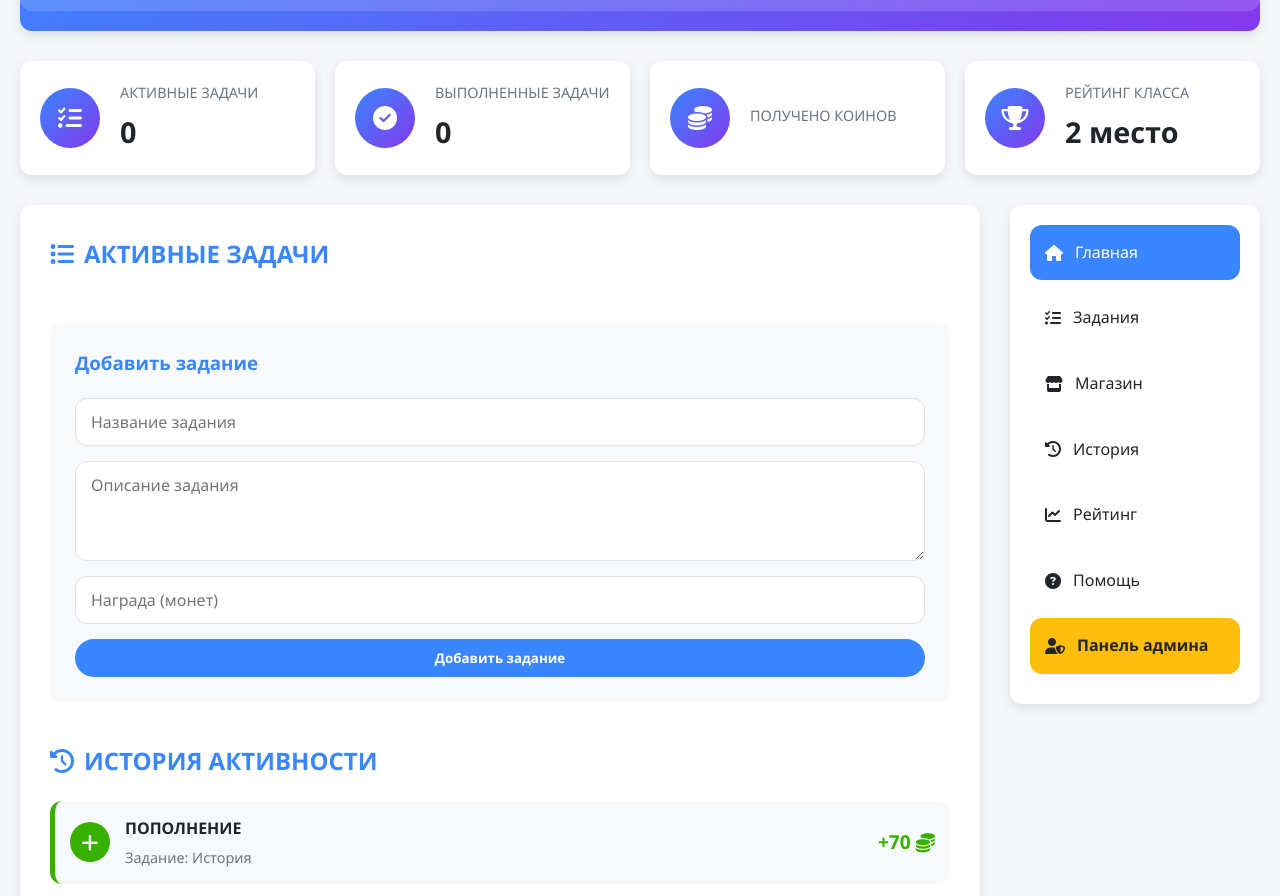
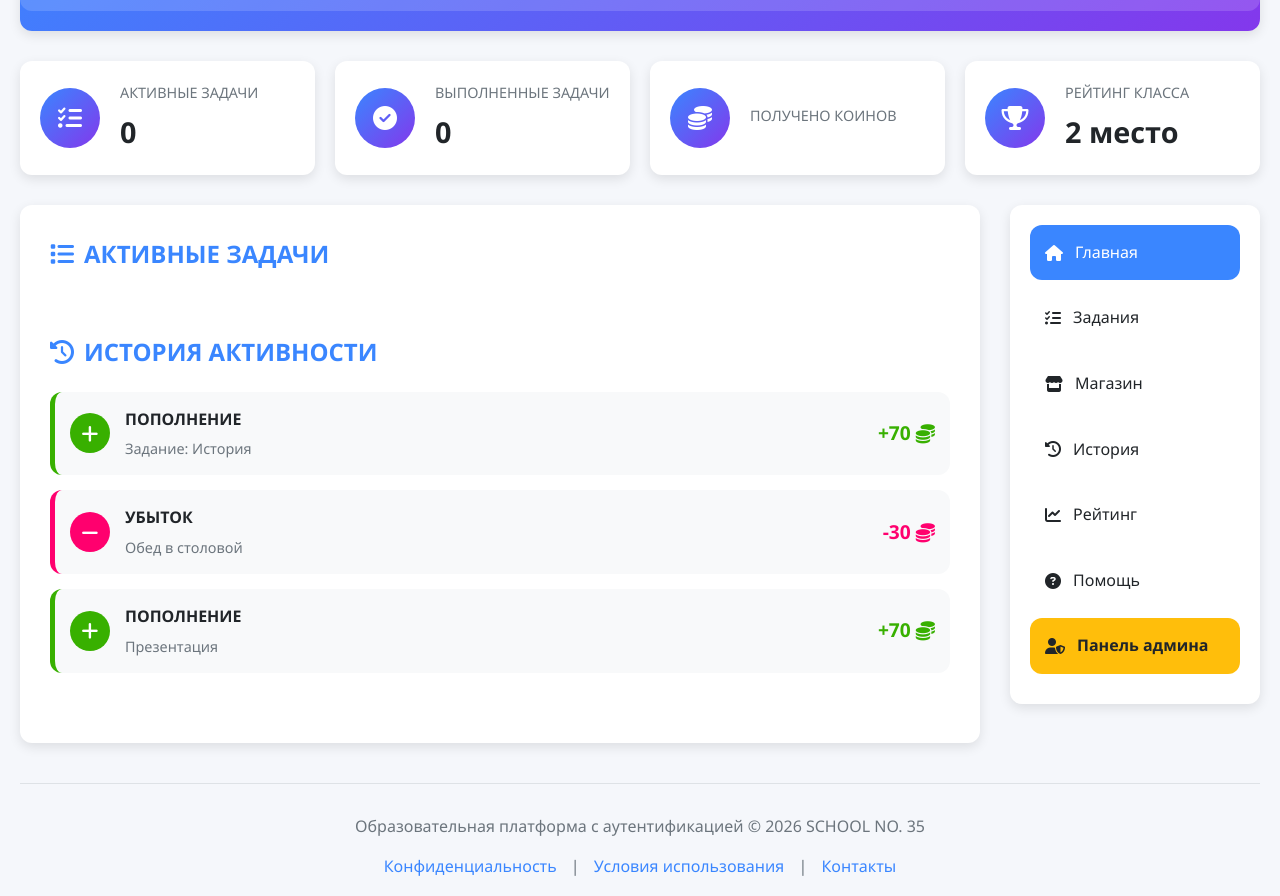
Before and after one commit to 6e3Dapb-0g/school35, a plain HTML site: page index.html in a window 1280 px wide. Shown: the part 147-1043 px from the top of the page. Drawn offline with Linux system fonts and the light colour scheme; sample sign-in values are in the browser's storage.

Commit message:
Update index.html

```diff
--- a/index.html
+++ b/index.html
@@ -61,15 +61,7 @@
                             <!-- Задачи будут загружены через JS -->
                         </div>
 
-                        <div class="add-task-section">
-                            <h3>Добавить задание</h3>
-                            <div class="add-task-form">
-                                <input type="text" id="newTaskTitle" placeholder="Название задания">
-                                <textarea id="newTaskDescription" placeholder="Описание задания"></textarea>
-                                <input type="number" id="newTaskReward" placeholder="Награда (монет)">
-                                <button id="addTaskBtn" class="btn-primary">Добавить задание</button>
-                            </div>
-                        </div>
+
                     </section>
 
                     <section class="activity-history">
@@ -179,4 +171,5 @@
         });
     </script>
 </body>
+
 </html>
```
